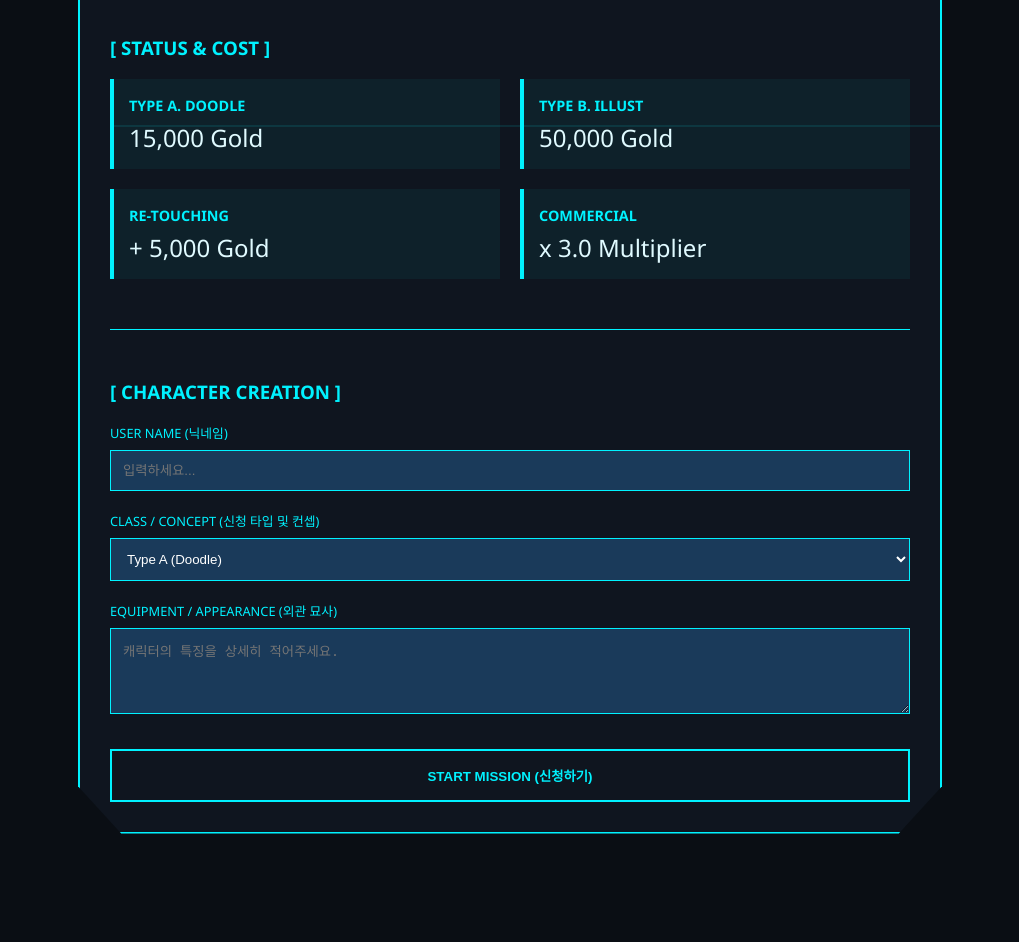
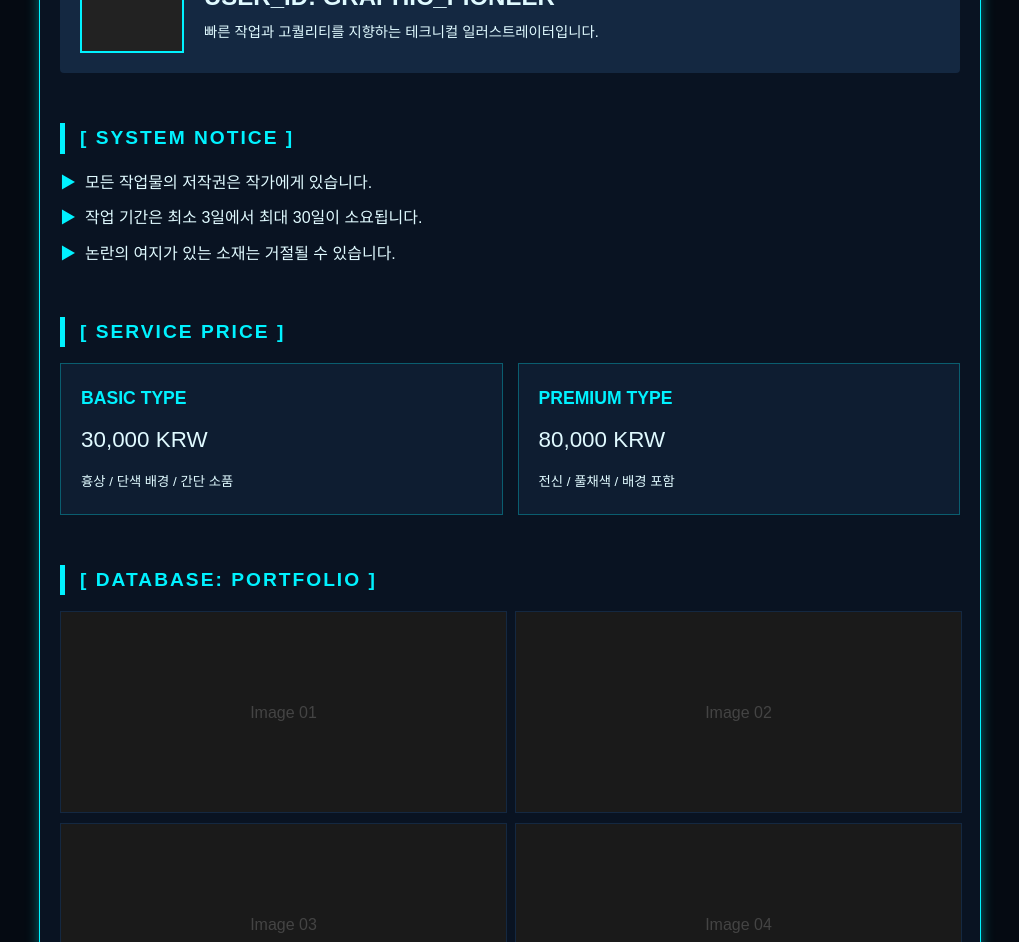
Before and after one commit to riorio214/artmug-01, a plain HTML site: page index.html in a window 1280 px wide. Shown: the part 132-1074 px from the top of the page, without its empty margins (130-1149 px from the left). Before the commit the page ends 986 px from the top, so only its background shows below. Drawn offline with Linux system fonts and the light colour scheme.

Commit message:
Update index.html

```diff
--- a/index.html
+++ b/index.html
@@ -2,204 +2,174 @@
 <html lang="ko">
 <head>
     <meta charset="UTF-8">
-    <meta name="viewport" content="width=device-width, initial-scale=1.0">
-    <title>Gaming UI Portfolio</title>
+    <title>Gaming UI Commission Page</title>
     <style>
-        /* 기본 테마 설정: 다크 네이비 & 시안 */
         :root {
-            --bg-color: #0a0e14;
-            --panel-bg: rgba(16, 23, 33, 0.9);
+            --bg-color: #050a12;
+            --panel-bg: rgba(10, 20, 35, 0.95);
             --primary-cyan: #00f2ff;
-            --secondary-blue: #1a3a5a;
             --text-color: #e0faff;
-            --border-glow: 0 0 10px rgba(0, 242, 255, 0.5);
+            --accent-blue: #142841;
+            --glow: 0 0 12px rgba(0, 242, 255, 0.4);
         }
 
         body {
             background-color: var(--bg-color);
             color: var(--text-color);
-            font-family: 'Segoe UI', Tahoma, Geneva, Verdana, sans-serif;
-            margin: 0;
+            font-family: 'Noto Sans KR', sans-serif;
+            margin: 0; padding: 20px;
+            line-height: 1.6;
+        }
+
+        .hud-container {
+            max-width: 900px;
+            margin: 0 auto;
+            border: 1px solid var(--primary-cyan);
+            background: var(--panel-bg);
+            padding: 40px 20px;
+            box-shadow: var(--glow);
+            position: relative;
+        }
+
+        /* 공통 헤더 스타일 (게이밍 태그 느낌) */
+        h2 {
+            border-left: 5px solid var(--primary-cyan);
+            padding-left: 15px;
+            text-transform: uppercase;
+            font-size: 1.2rem;
+            color: var(--primary-cyan);
+            margin-top: 50px;
+            letter-spacing: 2px;
+        }
+
+        /* 1. 프로필 섹션 (캐릭터 정보창) */
+        .profile-box {
+            display: flex;
+            gap: 20px;
+            background: var(--accent-blue);
             padding: 20px;
-            display: flex;
-            flex-direction: column;
+            border-radius: 4px;
             align-items: center;
         }
+        .profile-img {
+            width: 100px; height: 100px;
+            border: 2px solid var(--primary-cyan);
+            background: #222; /* 실제 이미지 경로 넣으세요 */
+        }
+        .profile-info { flex: 1; }
+        .nickname { font-size: 1.5rem; font-weight: bold; display: block; }
+        .status-tag { color: var(--primary-cyan); font-size: 0.8rem; }
 
-        /* HUD 패널 스타일 */
-        .container {
-            width: 100%;
-            max-width: 800px;
-            border: 2px solid var(--primary-cyan);
-            background: var(--panel-bg);
-            box-shadow: var(--border-glow);
-            padding: 30px;
+        /* 2. 안내사항 (Quest Log 스타일) */
+        .notice-list {
+            list-style: none; padding: 0;
+        }
+        .notice-list li {
+            margin-bottom: 10px;
+            padding-left: 25px;
             position: relative;
-            clip-path: polygon(0% 5%, 5% 0%, 95% 0%, 100% 5%, 100% 95%, 95% 100%, 5% 100%, 0% 95%);
+        }
+        .notice-list li::before {
+            content: "▶"; position: absolute; left: 0; color: var(--primary-cyan);
         }
 
-        h1 {
-            text-align: center;
-            color: var(--primary-cyan);
-            text-transform: uppercase;
-            letter-spacing: 4px;
-            text-shadow: var(--border-glow);
-            border-bottom: 1px solid var(--primary-cyan);
-            padding-bottom: 10px;
+        /* 3. 가격 안내 (Stat Window 스타일) */
+        .price-grid {
+            display: grid;
+            grid-template-columns: repeat(auto-fit, minmax(250px, 1fr));
+            gap: 15px;
+        }
+        .price-item {
+            border: 1px solid rgba(0, 242, 255, 0.3);
+            padding: 20px;
+            background: rgba(20, 40, 65, 0.5);
+            transition: 0.3s;
+        }
+        .price-item:hover { border-color: var(--primary-cyan); background: var(--accent-blue); }
+        .price-title { font-weight: bold; color: var(--primary-cyan); font-size: 1.1rem; }
+        .price-val { display: block; font-size: 1.4rem; margin: 10px 0; }
+
+        /* 4. 포트폴리오 (스크린샷 갤러리) */
+        .portfolio-grid {
+            display: grid;
+            grid-template-columns: repeat(2, 1fr);
+            gap: 10px;
+        }
+        .portfolio-item {
+            width: 100%; height: 200px;
+            background: #1a1a1a;
+            border: 1px solid var(--accent-blue);
+            display: flex; align-items: center; justify-content: center;
+            color: #444;
         }
 
-        /* ⚔️ 가격표: 스탯창/스킬트리 스타일 */
-        .price-section {
-            margin-top: 40px;
+        /* 5. 문의 양식 (Command Input 스타일) */
+        .form-group { margin-bottom: 15px; }
+        label { display: block; font-size: 0.85rem; margin-bottom: 5px; color: var(--primary-cyan); }
+        input, textarea {
+            width: 100%; border: 1px solid var(--accent-blue);
+            background: #0d1621; color: white; padding: 10px;
+            box-sizing: border-box;
         }
-
-        .stat-grid {
-            display: grid;
-            grid-template-columns: 1fr 1fr;
-            gap: 20px;
-        }
-
-        .stat-card {
-            border-left: 4px solid var(--primary-cyan);
-            background: rgba(0, 242, 255, 0.05);
-            padding: 15px;
-            transition: 0.3s;
-        }
-
-        .stat-card:hover {
-            background: rgba(0, 242, 255, 0.15);
-            transform: translateX(10px);
-        }
-
-        .stat-name {
-            font-weight: bold;
-            font-size: 0.9em;
-            color: var(--primary-cyan);
-        }
-
-        .stat-value {
-            font-size: 1.5em;
-            display: block;
-            margin-top: 5px;
-        }
-
-        /* 📝 문의양식: 캐릭터 생성 폼 스타일 */
-        .order-section {
-            margin-top: 50px;
-            border-top: 1px double var(--primary-cyan);
-            padding-top: 30px;
-        }
-
-        .form-group {
-            margin-bottom: 20px;
-        }
-
-        label {
-            display: block;
-            margin-bottom: 8px;
-            font-size: 0.8em;
-            text-transform: uppercase;
-            color: var(--primary-cyan);
-        }
-
-        input, textarea, select {
-            width: 100%;
-            background: var(--secondary-blue);
-            border: 1px solid var(--primary-cyan);
-            padding: 12px;
-            color: white;
-            box-sizing: border-box;
-            outline: none;
-        }
-
-        input:focus {
-            box-shadow: var(--border-glow);
-        }
-
-        .btn-submit {
-            width: 100%;
-            padding: 15px;
-            background: transparent;
-            border: 2px solid var(--primary-cyan);
-            color: var(--primary-cyan);
-            font-weight: bold;
-            cursor: pointer;
-            text-transform: uppercase;
-            transition: 0.3s;
-            margin-top: 10px;
-        }
-
-        .btn-submit:hover {
-            background: var(--primary-cyan);
-            color: var(--bg-color);
-            box-shadow: var(--border-glow);
-        }
-
-        .scanline {
-            width: 100%;
-            height: 2px;
-            background: rgba(0, 242, 255, 0.1);
-            position: absolute;
-            top: 0;
-            animation: scan 4s linear infinite;
-        }
-
-        @keyframes scan {
-            0% { top: 0%; }
-            100% { top: 100%; }
+        input:focus { border-color: var(--primary-cyan); outline: none; }
+        .submit-btn {
+            width: 100%; padding: 15px; background: var(--primary-cyan);
+            border: none; font-weight: bold; cursor: pointer;
+            text-transform: uppercase; clip-path: polygon(5% 0, 100% 0, 95% 100%, 0 100%);
         }
     </style>
 </head>
 <body>
 
-<div class="container">
-    <div class="scanline"></div>
-
-    <h1>Mission: Commission</h1>
-
-    <div class="price-section">
-        <h3 style="color: var(--primary-cyan);">[ STATUS & COST ]</h3>
-        <div class="stat-grid">
-            <div class="stat-card">
-                <span class="stat-name">TYPE A. DOODLE</span>
-                <span class="stat-value">15,000 Gold</span>
-            </div>
-            <div class="stat-card">
-                <span class="stat-name">TYPE B. ILLUST</span>
-                <span class="stat-value">50,000 Gold</span>
-            </div>
-            <div class="stat-card">
-                <span class="stat-name">RE-TOUCHING</span>
-                <span class="stat-value">+ 5,000 Gold</span>
-            </div>
-            <div class="stat-card">
-                <span class="stat-name">COMMERCIAL</span>
-                <span class="stat-value">x 3.0 Multiplier</span>
-            </div>
+<div class="hud-container">
+    <div class="profile-box">
+        <div class="profile-img"></div>
+        <div class="profile-info">
+            <span class="status-tag">● ONLINE / OPEN</span>
+            <span class="nickname">USER_ID: GRAPHIC_PIONEER</span>
+            <p style="margin: 5px 0; font-size: 0.9rem;">빠른 작업과 고퀄리티를 지향하는 테크니컬 일러스트레이터입니다.</p>
         </div>
     </div>
 
-    <div class="order-section">
-        <h3 style="color: var(--primary-cyan);">[ CHARACTER CREATION ]</h3>
-        <form>
-            <div class="form-group">
-                <label>User Name (닉네임)</label>
-                <input type="text" placeholder="입력하세요...">
-            </div>
-            <div class="form-group">
-                <label>Class / Concept (신청 타입 및 컨셉)</label>
-                <select>
-                    <option>Type A (Doodle)</option>
-                    <option>Type B (Illust)</option>
-                </select>
-            </div>
-            <div class="form-group">
-                <label>Equipment / Appearance (외관 묘사)</label>
-                <textarea rows="4" placeholder="캐릭터의 특징을 상세히 적어주세요."></textarea>
-            </div>
-            <button type="button" class="btn-submit">START MISSION (신청하기)</button>
-        </form>
+    <h2>[ System Notice ]</h2>
+    <ul class="notice-list">
+        <li>모든 작업물의 저작권은 작가에게 있습니다.</li>
+        <li>작업 기간은 최소 3일에서 최대 30일이 소요됩니다.</li>
+        <li>논란의 여지가 있는 소재는 거절될 수 있습니다.</li>
+    </ul>
+
+    <h2>[ Service Price ]</h2>
+    <div class="price-grid">
+        <div class="price-item">
+            <span class="price-title">BASIC TYPE</span>
+            <span class="price-val">30,000 KRW</span>
+            <small>흉상 / 단색 배경 / 간단 소품</small>
+        </div>
+        <div class="price-item">
+            <span class="price-title">PREMIUM TYPE</span>
+            <span class="price-val">80,000 KRW</span>
+            <small>전신 / 풀채색 / 배경 포함</small>
+        </div>
     </div>
+
+    <h2>[ Database: Portfolio ]</h2>
+    <div class="portfolio-grid">
+        <div class="portfolio-item">Image 01</div>
+        <div class="portfolio-item">Image 02</div>
+        <div class="portfolio-item">Image 03</div>
+        <div class="portfolio-item">Image 04</div>
+    </div>
+
+    <h2>[ Send Command: Inquiry ]</h2>
+    <div class="form-group">
+        <label>신청 타입</label>
+        <input type="text" placeholder="예: 프리미엄 타입">
+    </div>
+    <div class="form-group">
+        <label>캐릭터 설정</label>
+        <textarea rows="4" placeholder="외형, 성격, 구도 등 정보를 입력하세요."></textarea>
+    </div>
+    <button class="submit-btn">Execute Order (전송하기)</button>
 </div>
 
 </body>
```
